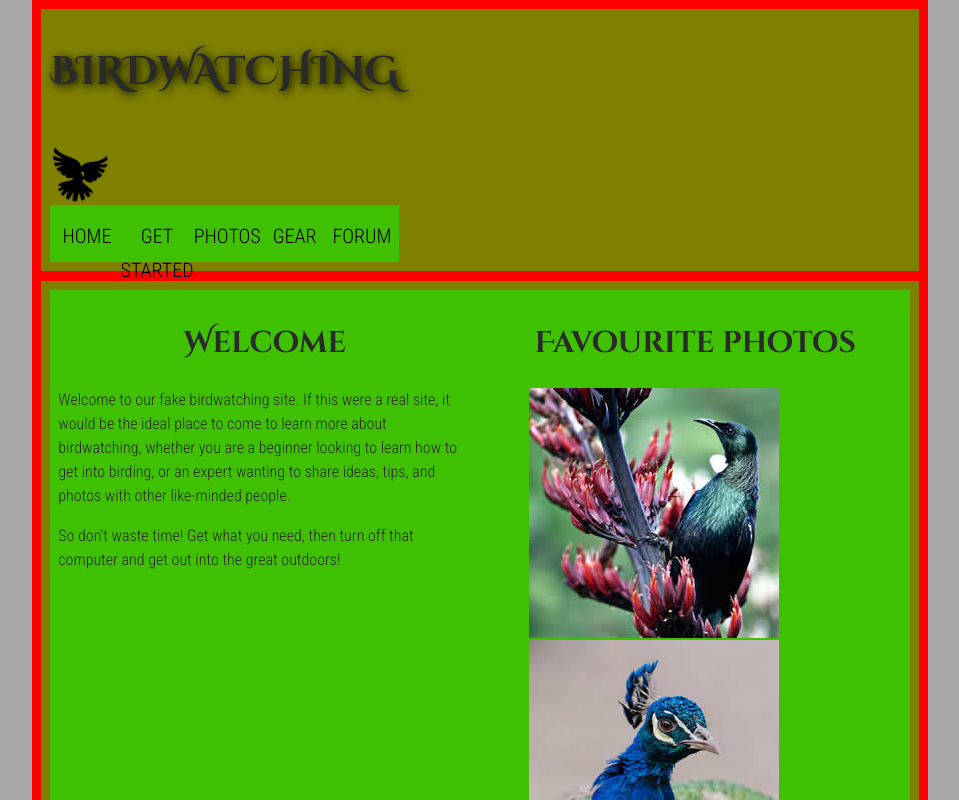
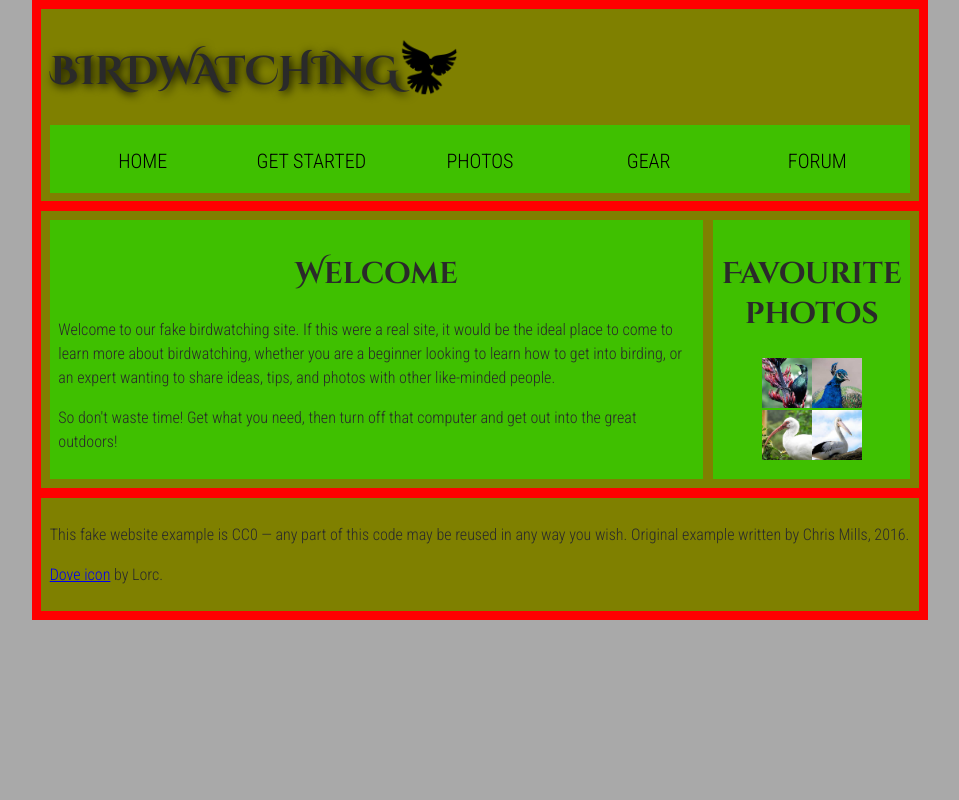
Before and after one commit to sreij/react-tutorial1, a React (Vite) app: page / in a window 1280 px wide. Shown: the top 800 px of the page, without its empty margins (160-1119 px from the left). Built offline with nearby package versions, Linux system fonts and the light colour scheme.

Commit message:
header修正Mainの修正

```diff
--- a/src/components/Header.jsx
+++ b/src/components/Header.jsx
@@ -6,11 +6,12 @@ export default function Header() {
             <div className="hero-body">
                 <div className="container">
                     <h1 className="title">BIRDWATCHING</h1>
-                    <img src="dove.png" alt="a simple dove logo" />
-                    <Navi />
                 </div>
-
             </div>
+            <div>
+                <img src="dove.png" alt="a simple dove logo" />
+            </div>
+            <Navi />
         </header>
     );
 }
--- a/src/components/Image.jsx
+++ b/src/components/Image.jsx
@@ -5,9 +5,12 @@ export default function Image() {
                 <figure className="image">
                     <a href="favorite-1.jpg"><img src="favorite-1_th.jpg" alt="Small black bird, black claws, long black slender beak, links to larger version of the image" /></a>
                     <a href="favorite-2.jpg"><img src="favorite-2_th.jpg" alt="Top half of a pretty bird with bright blue plumage on neck, light colored beak, blue headdress, links to larger version of the image" /></a>
+                </figure>
+            </div>
+            <div>
+                <figure>
                     <a href="favorite-3.jpg"><img src="favorite-3_th.jpg" alt="Top half of a large bird with white plumage, very long curved narrow light colored break, links to larger version of the image" /></a>
                     <a href="favorite-4.jpg"><img src="favorite-4_th.jpg" alt="Large bird, mostly white plumage with black plumage on back and rear, long straight white beak, links to larger version of the image" /></a>
-
                 </figure>
             </div>
         </div>
--- a/src/components/Main.jsx
+++ b/src/components/Main.jsx
@@ -3,7 +3,7 @@ import Gallery from "./Gallery";
 export default function Main() {
     return (
         <main>
-            <section className="section">
+            <article className="section">
                 <div className="container">
                     <h2>Welcome</h2>
 
@@ -11,10 +11,12 @@ export default function Main() {
 
                     <p>So don't waste time! Get what you need, then turn off that computer and get out into the great outdoors!</p>
                 </div>
-            </section>
-            <section className="section">
-                <Gallery />
-            </section>
+            </article>
+            <aside>
+                <div>
+                    <Gallery />
+                </div>
+            </aside>
         </main>
     );
 }
```
